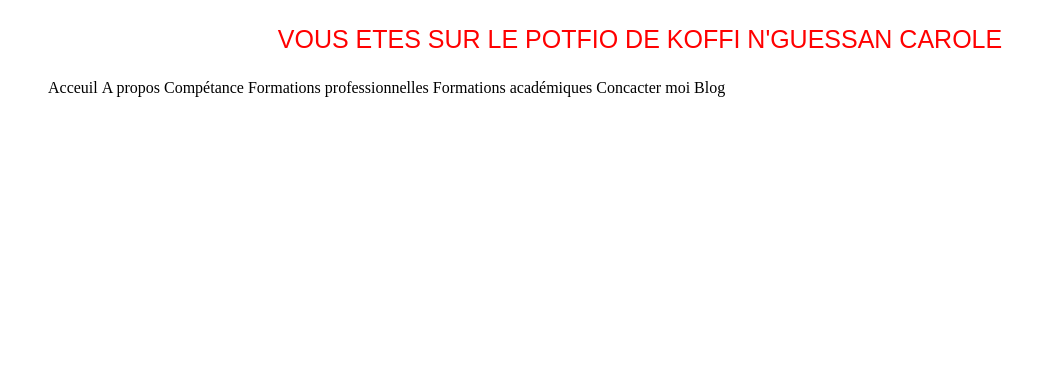
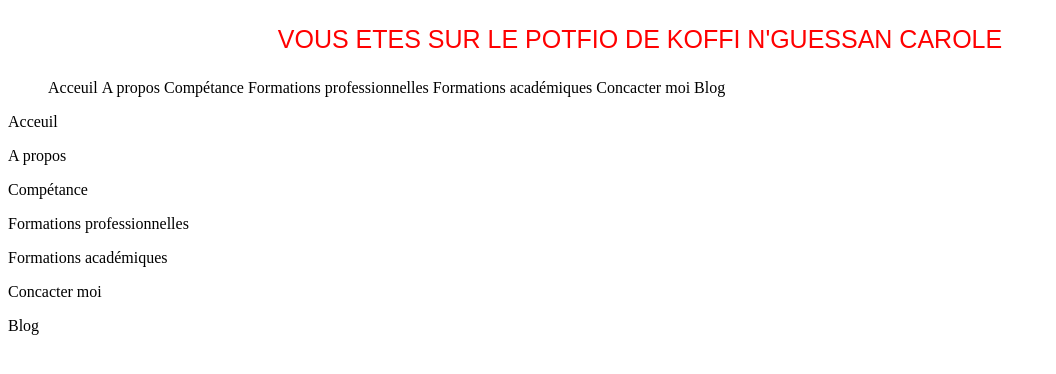
Before and after one commit to AEJ-FORMATION-DATA-IA/Exo-portfolio_Crl, a plain HTML site: page index.html in a window 1280 px wide. Shown: the whole page, without its empty margins (0-1056 px from the left). Drawn offline with Linux system fonts and the light colour scheme.

Commit message:
mon portfolio

```diff
--- a/index.html
+++ b/index.html
@@ -10,10 +10,11 @@
              <p class="igs-font-arial igs-txt-center igs-color-red igs-font-px"> VOUS ETES SUR LE POTFIO DE KOFFI N'GUESSAN CAROLE</p>
         </header>
         <main>
-            <nav>
-                <ul class="igs-lst-none ">
-                    <li class="igs-display-block igs-mar-px igs-par-px><a href="">Acceuil</a></li>
-                    <li class="igs-display-block igs-mar-px igs-par-px><a href="">A propos</a></li>
+            <div>
+                <nav>
+                    <ul class="igs-lst-none ">
+                        <li class="igs-display-block igs-mar-px igs-par-px><a href="">Acceuil</a></li>
+                        <li class="igs-display-block igs-mar-px igs-par-px><a href="">A propos</a></li>
                     <li class="igs-display-block igs-mar-px igs-par-px><a href="">Compétance</a></li>
                     <li class="igs-display-block igs-mar-px igs-par-px><a href="">Formations professionnelles</a></li>
                     <li class="igs-display-block igs-mar-px igs-par-px><a href="">Formations académiques</a></li>
@@ -21,6 +22,30 @@
                     <li class="igs-display-block igs-mar-px igs-par-px><a href="">Blog</a></li>
                 </ul>
             </nav>
+            <section>
+                <p>Acceuil</p>
+            </section>
+            <section>
+                <p>A propos</p>
+            </section>
+            <section>
+                <p>Compétance</p>
+            </section>
+            <section>
+                <p>Formations professionnelles</p>
+            </section>
+            <section>
+                <p>Formations académiques</p>
+            </section>
+            <section>
+                <p>Concacter moi</p>
+            </section>
+            <section>
+                <p>Blog</p>
+            </section>
+            <footer>
+
+            </footer>
 
         </main>
     </body>
```
